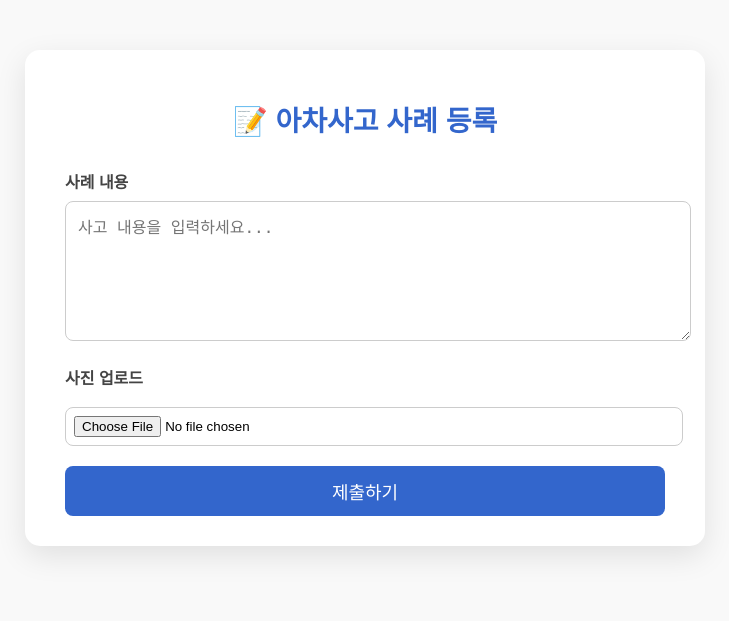
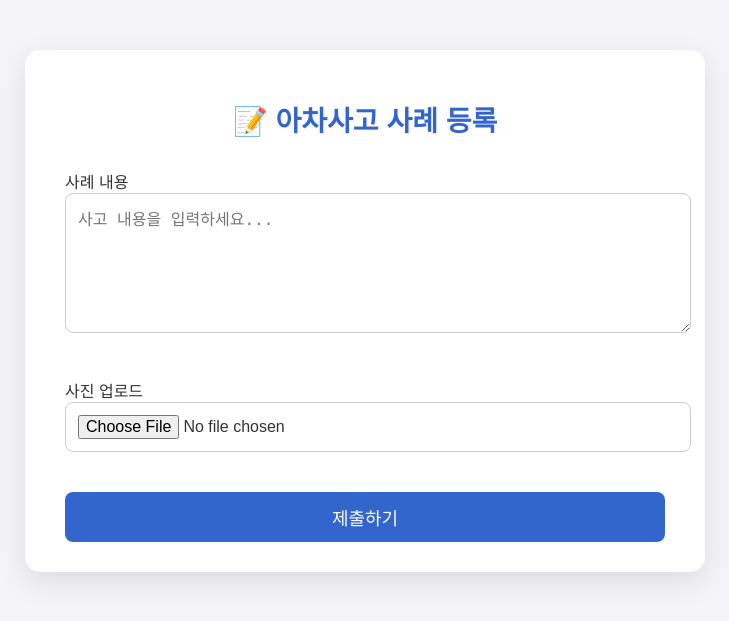
Before and after one commit to replayjk/acha, a FastAPI app: page / in a window 1280 px wide. Shown: the top 621 px of the page, without its empty margins (275-1004 px from the left). Run offline with FastAPI, Linux system fonts and the light colour scheme.

Commit message:
Initial commit for acha project

```diff
--- a/main.py
+++ b/main.py
@@ -8,6 +8,7 @@ from starlette.templating import Jinja2Templates
 from dotenv import load_dotenv
 import openai
 from fpdf import FPDF
+import requests
 
 load_dotenv()
 
@@ -18,12 +19,13 @@ app = FastAPI()
 
 # Static and template settings
 app.mount("/static", StaticFiles(directory="static"), name="static")
+app.mount("/uploads", StaticFiles(directory="uploads"), name="uploads")
+app.mount("/pdf_reports", StaticFiles(directory="pdf_reports"), name="pdf_reports")
 templates = Jinja2Templates(directory="templates")
 
 # Database initialization
-DB_FILE = "reports.db"
 def init_db():
-    conn = sqlite3.connect(DB_FILE)
+    conn = sqlite3.connect("reports.db")
     cursor = conn.cursor()
     cursor.execute('''
         CREATE TABLE IF NOT EXISTS cases (
@@ -45,6 +47,22 @@ def generate_pdf(description, image_path, timestamp):
     pdf_filename = f"{timestamp}.pdf"
     pdf_path = os.path.join(pdf_dir, pdf_filename)
 
+    # 폰트 설정 (Noto Sans CJK)
+    font_url = "https://github.com/googlefonts/noto-cjk/raw/main/Sans/OTF/SimplifiedChinese/NotoSansCJKsc-Regular.otf"
+    font_path = "NotoSansCJKsc-Regular.otf"
+
+    # 폰트 다운로드 (없으면 다운로드)
+    if not os.path.exists(font_path):
+        print("📝 Noto Sans CJK 폰트 다운로드 중...")
+        response = requests.get(font_url)
+        if response.status_code == 200:
+            with open(font_path, "wb") as f:
+                f.write(response.content)
+            print("✅ 폰트 다운로드 완료")
+        else:
+            print("❌ 폰트 다운로드 실패")
+            return None
+
     # GPT-4를 사용하여 필드 자동 채우기
     try:
         response = openai.ChatCompletion.create(
@@ -56,7 +74,15 @@ def generate_pdf(description, image_path, timestamp):
             max_tokens=500,
             temperature=0.7
         )
+
         generated_text = response.choices[0].message.content.strip()
+        sections = {"사례명": "", "발생일시": "", "발생장소": "", "발생개요": "", "설비": "", "발생원인": "", "예상피해": "", "재발방지대책": ""}
+
+        for line in generated_text.splitlines():
+            for key in sections.keys():
+                if line.startswith(key):
+                    sections[key] = line.replace(key + ":", "").strip()
+
     except Exception as e:
         print(f"GPT 처리 중 오류 발생: {e}")
         return None
@@ -65,13 +91,39 @@ def generate_pdf(description, image_path, timestamp):
     pdf = FPDF()
     pdf.set_auto_page_break(auto=True, margin=15)
     pdf.add_page()
-    pdf.set_font("Arial", size=12)
-    pdf.cell(0, 15, "아차사고 사례 보고서", ln=True, align="C")
+
+    # 폰트 등록
+    pdf.add_font("NotoSansCJK", "", font_path, uni=True)
+    pdf.set_font("NotoSansCJK", size=12)
+
+    # 문서 상단 제목
+    pdf.set_font_size(24)
+    pdf.cell(0, 15, "아차사고 경험사례", ln=True, align="C")
     pdf.ln(10)
-    for line in generated_text.splitlines():
-        pdf.multi_cell(0, 10, line)
+
+    # 보고서 표 양식 (1페이지 구성)
+    table_headers = ["사례명", "발생일시", "발생장소", "발생개요", "설비", "발생원인", "예상피해", "재발방지대책"]
+    pdf.set_font_size(12)
+    pdf.set_fill_color(240, 240, 240)
+    for header in table_headers:
+        pdf.cell(0, 10, f"{header}: {sections[header]}", ln=True, fill=True)
+        pdf.ln(2)
+
+    # 이미지 추가 (개선 전/후 사진)
+    if image_path and image_path != "None":
+        try:
+            image_full_path = image_path.strip("/")
+            pdf.set_fill_color(240, 240, 240)
+            pdf.cell(0, 10, "관련 사진", ln=True, fill=True)
+            pdf.image(image_full_path, x=15, w=180)
+            pdf.ln(10)
+        except Exception as e:
+            print(f"이미지 추가 중 오류 발생: {e}")
+
+    # PDF 저장
     pdf.output(pdf_path)
-    return f"/{pdf_path}"
+
+    return f"/pdf_reports/{pdf_filename}"
 
 @app.get("/", response_class=HTMLResponse)
 async def index(request: Request):
@@ -79,7 +131,7 @@ async def index(request: Request):
 
 @app.get("/list", response_class=HTMLResponse)
 async def list_cases(request: Request):
-    conn = sqlite3.connect(DB_FILE)
+    conn = sqlite3.connect("reports.db")
     cursor = conn.cursor()
     cursor.execute("SELECT id, description, image_path, timestamp, pdf_path FROM cases ORDER BY timestamp DESC")
     cases = cursor.fetchall()
@@ -101,13 +153,13 @@ async def submit_case(description: str = Form(...), image: UploadFile = File(Non
 
         with open(file_path, "wb") as f:
             f.write(await image.read())
-        image_path = f"/{file_path}"
+        image_path = f"/uploads/{file_name}"
 
     # PDF 생성
     pdf_path = generate_pdf(description, image_path, timestamp)
 
     # 데이터베이스 저장
-    conn = sqlite3.connect(DB_FILE)
+    conn = sqlite3.connect("reports.db")
     cursor = conn.cursor()
     cursor.execute("INSERT INTO cases (description, image_path, timestamp, pdf_path) VALUES (?, ?, ?, ?)", (description, image_path, timestamp, pdf_path))
     conn.commit()
--- a/static/style.css
+++ b/static/style.css
@@ -1,6 +1,6 @@
 body {
-    font-family: Arial, sans-serif;
-    background-color: #f9f9f9;
+    background-color: #f4f4f9;
+    color: #333;
     margin: 0;
     padding: 0;
 }
@@ -26,34 +26,13 @@ h1 {
     margin-bottom: 20px;
 }
 
-label {
-    font-weight: bold;
-    margin-bottom: 8px;
-    display: block;
-    color: #444;
-}
-
-textarea {
+textarea, input[type="file"] {
     width: 100%;
     padding: 12px;
     border: 1px solid #ccc;
     border-radius: 8px;
     font-size: 16px;
-    resize: vertical;
-}
-
-input[type="file"] {
-    margin-top: 10px;
-    padding: 8px;
-    border: 1px solid #ccc;
-    border-radius: 8px;
-    width: 100%;
-}
-
-.button-container {
-    display: flex;
-    justify-content: center;
-    margin-top: 20px;
+    margin-bottom: 20px;
 }
 
 button {
@@ -65,9 +44,4 @@ button {
     border-radius: 8px;
     font-size: 18px;
     cursor: pointer;
-    transition: background-color 0.3s ease;
 }
-
-button:hover {
-    background-color: #2851a3;
-}
--- a/templates/index.html
+++ b/templates/index.html
@@ -4,7 +4,11 @@
     <meta charset="UTF-8">
     <meta name="viewport" content="width=device-width, initial-scale=1.0">
     <title>아차사고 사례 등록</title>
+    <link href="https://fonts.googleapis.com/css2?family=Noto+Sans+KR&display=swap" rel="stylesheet">
     <link rel="stylesheet" href="/static/style.css">
+    <style>
+        body { font-family: 'Noto Sans KR', sans-serif; }
+    </style>
 </head>
 <body>
     <div class="container">
```
Also changed, not shown: requirements.txt (+5 -5 lines), templates/list.html (+15 -4 lines), 1 other file.
